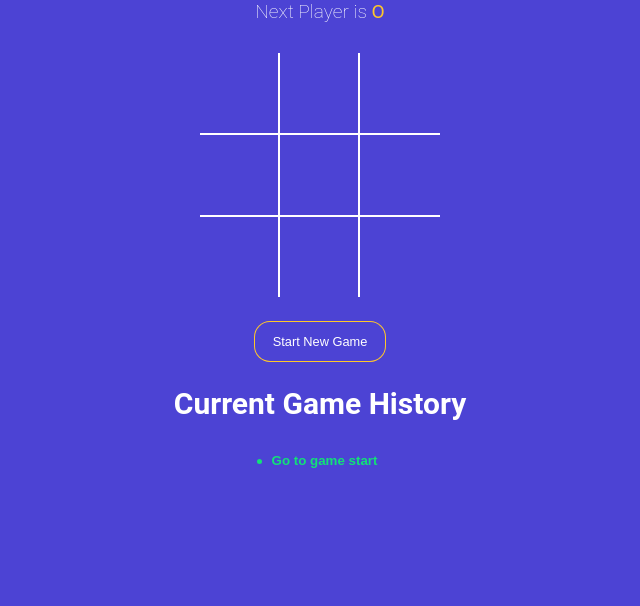
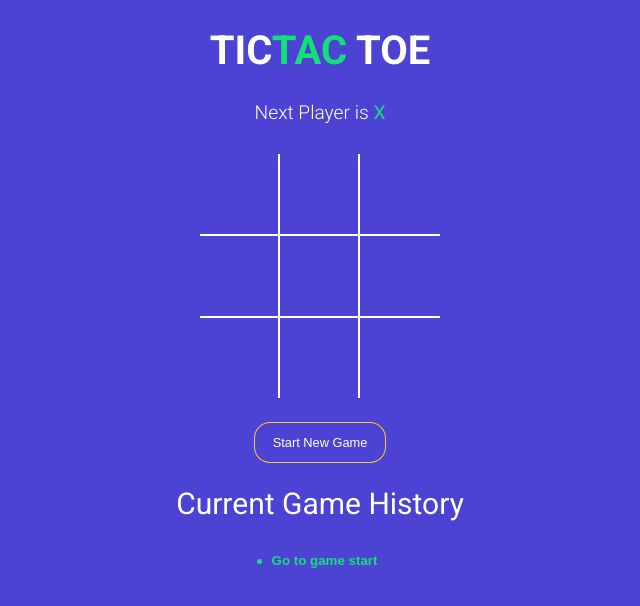
Before and after one commit to suchetapal3/TicTacToe_React, a React (Vite) app: page / in a window 1280 px wide. Shown: the top 606 px of the page, without its empty margins (320-960 px from the left). Built offline with nearby package versions, Linux system fonts and the light colour scheme.

Commit message:
Added final styling

```diff
--- a/index.html
+++ b/index.html
@@ -4,6 +4,7 @@
 <head>
     <meta charset="UTF-8" />
     <link rel="icon" type="image/svg+xml" href="/vite.svg" />
+    <link href="https://fonts.googleapis.com/css?family=Roboto:300,400,700&display=swap" rel="stylesheet" />
     <meta name="viewport" content="width=device-width, initial-scale=1.0" />
     <title>Tic Tac Toe</title>
 </head>
--- a/src/App.jsx
+++ b/src/App.jsx
@@ -5,7 +5,7 @@ import { calculateWinner } from './winner';
 import StatusMessage from './components/statusMessage';
 import History from './components/History';
 
-const NEW_GAME = [{ squares: Array(9).fill(null), isXNext: false }];
+const NEW_GAME = [{ squares: Array(9).fill(null), isXNext: true }];
 
 function App() {
   const [history, setHistory] = useState(NEW_GAME);
@@ -13,7 +13,7 @@ function App() {
   const [currentMove, setCurrentMove] = useState(0);
   const gamingBoard = history[currentMove];
 
-  const winner = calculateWinner(gamingBoard.squares);
+  const { winner, winningSquares } = calculateWinner(gamingBoard.squares);
 
   const handleSquareClick = clickedPosition => {
     //The Values can be either null, X, O
@@ -26,7 +26,7 @@ function App() {
 
       const lastGamingState = isTraversing
         ? currentHistory[currentMove]
-        : currentHistory[history.length - 1];
+        : history[history.length - 1];
 
       const nextSquareState = lastGamingState.squares.map(
         (squareValue, position) => {
@@ -61,10 +61,14 @@ function App() {
 
   return (
     <div className="app">
+      <h1>
+        TIC<span className="text-green">TAC</span> TOE
+      </h1>
       <StatusMessage winner={winner} gamingBoard={gamingBoard} />
       <Board
         squares={gamingBoard.squares}
         handleSquareClick={handleSquareClick}
+        winningSquares={winningSquares}
       />
 
       <button
@@ -72,10 +76,15 @@ function App() {
         onClick={onNewGameStart}
         className={`btn-reset ${winner ? 'active' : ''}`}
       >
-        {' '}
         Start New Game
       </button>
-      <h2>Current Game History</h2>
+      <h2
+        style={{
+          fontWeight: 'normal',
+        }}
+      >
+        Current Game History
+      </h2>
       <History history={history} moveTo={moveTo} currentMove={currentMove} />
     </div>
   );
--- a/src/components/Board.jsx
+++ b/src/components/Board.jsx
@@ -1,11 +1,14 @@
 import Square from './Square';
 
-const Board = ({ squares, handleSquareClick }) => {
+const Board = ({ squares, handleSquareClick, winningSquares }) => {
   const renderSquare = position => {
+    const isWinningSquare = winningSquares.includes(position);
+
     return (
       <Square
         value={squares[position]}
         onClick={() => handleSquareClick(position)}
+        isWinningSquare={isWinningSquare}
       />
     );
   };
--- a/src/components/History.jsx
+++ b/src/components/History.jsx
@@ -1,18 +1,24 @@
+import React from 'react';
+
 const History = ({ history, moveTo, currentMove }) => {
   return (
     <div className="history-wrapper">
       <ul className="history">
-        {history.map((_, index) => (
+        {history.map((_, index) => {
+          return (
             <li key={index}>
               <button
                 type="button"
-              className={`btn-move ${currentMove === index ? 'active' : ''}`}
-              onClick={() => moveTo(index)}
+                className={`btn-move ${index === currentMove ? 'active' : ''}`}
+                onClick={() => {
+                  moveTo(index);
+                }}
               >
                 {index === 0 ? 'Go to game start' : `Go to move #${index}`}
               </button>
             </li>
-        ))}
+          );
+        })}
       </ul>
     </div>
   );
--- a/src/components/Square.jsx
+++ b/src/components/Square.jsx
@@ -1,6 +1,14 @@
-const Square = ({ value, onClick }) => {
+import Raect from 'react';
+
+const Square = ({ value, onClick, isWinningSquare }) => {
   return (
-    <button type="button" className="square" onClick={onClick}>
+    <button
+      type="button"
+      onClick={onClick}
+      className={`square ${isWinningSquare ? 'winning' : ''} ${
+        value === 'X' ? 'text-green' : 'text-orange'
+      }`}
+    >
       {value}
     </button>
   );
--- a/src/winner.js
+++ b/src/winner.js
@@ -12,8 +12,14 @@ export function calculateWinner(squares) {
     for (let i = 0; i < lines.length; i++) {
         const [a, b, c] = lines[i];
         if (squares[a] && squares[a] === squares[b] && squares[a] === squares[c]) {
-            return squares[a];
+            return {
+                winner: squares[a],
+                winningSquares: lines[i],
+            };
         }
     }
-    return null;
+    return {
+        winner: null,
+        winningSquares: []
+    };
 }
```
Lines whose indentation alone changed are shown as unchanged.
